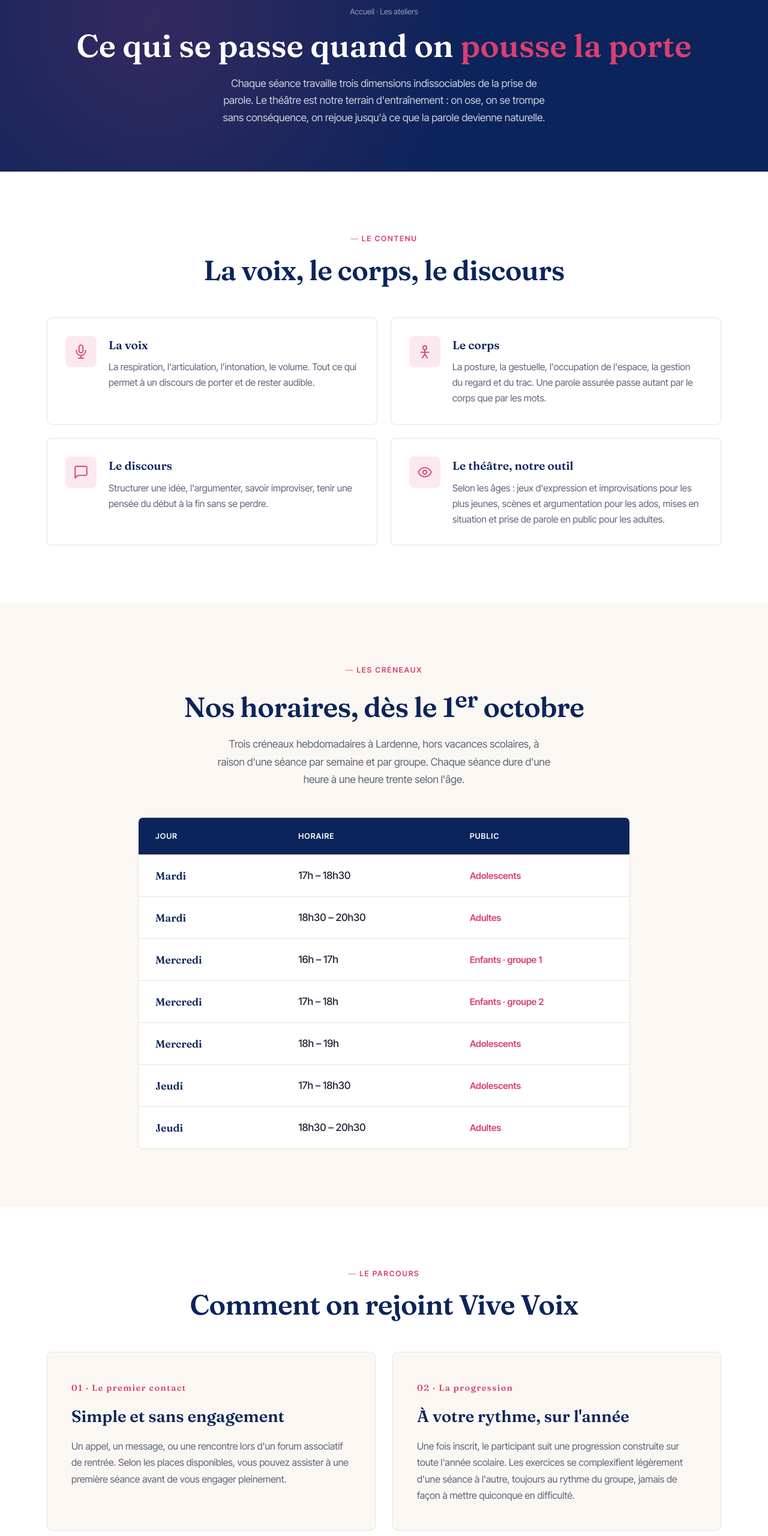
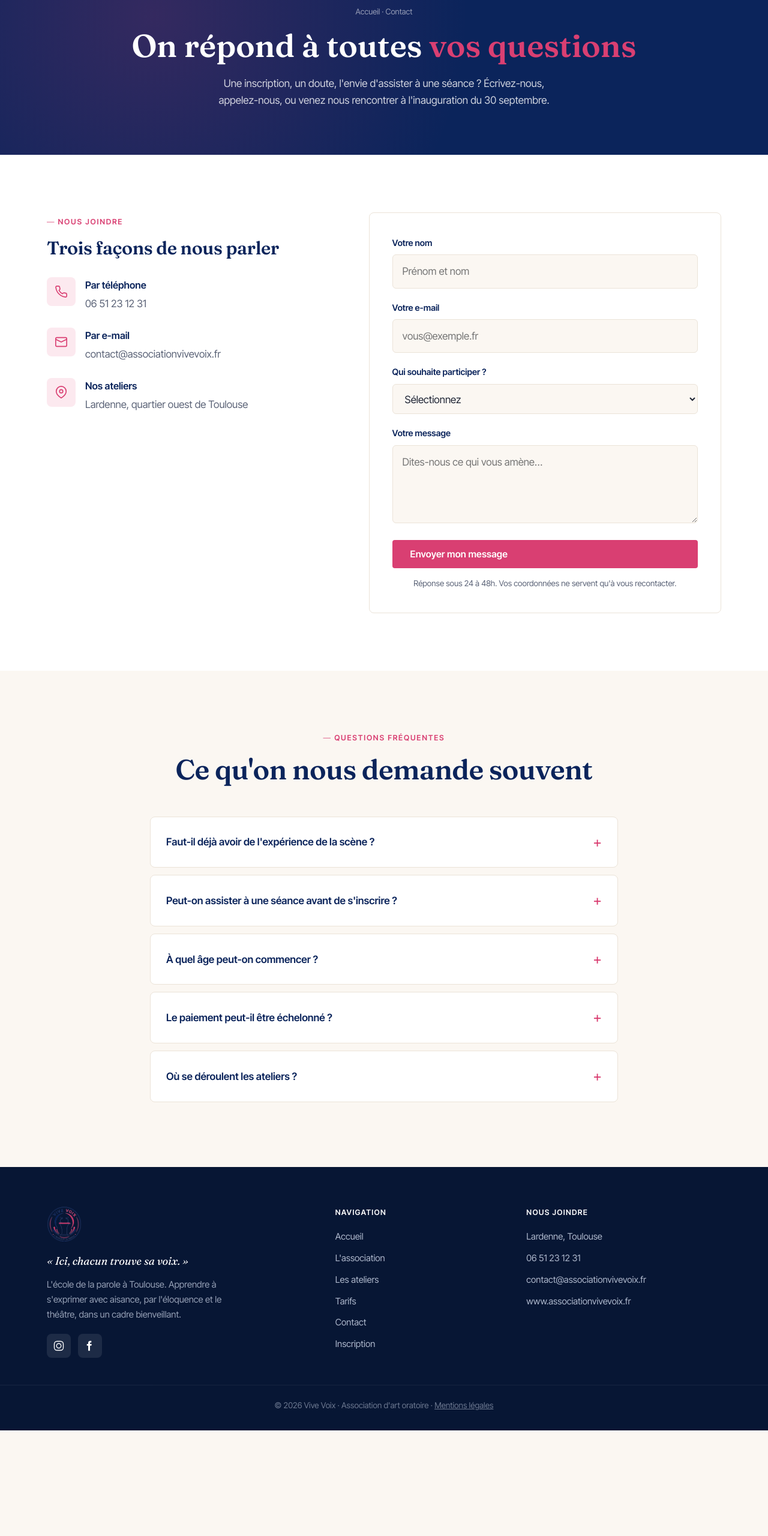
Before and after one commit to ViveVoix/vivevoix-site, a website: page contact.html in a window 1280 px wide. Shown: the part 160-2720 px from the top of the page at 60% size. After the commit the page ends 2544 px from the top, so only its background shows below. Drawn offline with Linux system fonts and the light colour scheme.

Commit message:
Add files via upload

```diff
--- a/contact.html
+++ b/contact.html
@@ -3,9 +3,9 @@
 <head>
 <meta charset="UTF-8">
 <meta name="viewport" content="width=device-width,initial-scale=1">
-<title>Les ateliers — Vive Voix, l'école de la parole</title>
-<meta name="description" content="Le déroulé des ateliers Vive Voix : voix, corps et discours travaillés par le théâtre. Créneaux hebdomadaires à Lardenne pour enfants dès 7 ans, adolescents et adultes.">
-<meta property="og:title" content="Les ateliers — Vive Voix">
+<title>Contact &amp; inscription — Vive Voix, l'école de la parole</title>
+<meta name="description" content="Contactez Vive Voix pour une inscription ou une question. Ateliers d'éloquence et de théâtre à Lardenne, Toulouse, pour enfants, adolescents et adultes.">
+<meta property="og:title" content="Contact — Vive Voix">
 <meta property="og:type" content="website">
 <meta property="og:locale" content="fr_FR">
 <link rel="icon" href="favicon.ico" sizes="any">
@@ -23,9 +23,9 @@
     <ul id="menu">
       <li><a class="lnk" href="index.html">Accueil</a></li>
       <li><a class="lnk" href="association.html">L'association</a></li>
-      <li><a class="lnk active" href="ateliers.html">Les ateliers</a></li>
+      <li><a class="lnk" href="ateliers.html">Les ateliers</a></li>
       <li><a class="lnk" href="tarifs.html">Tarifs</a></li>
-      <li><a class="lnk" href="contact.html">Contact</a></li>
+      <li><a class="lnk active" href="contact.html">Contact</a></li>
       <li><a class="btn btn-rose" href="inscription.html">S'inscrire</a></li>
     </ul>
   </nav>
@@ -33,79 +33,93 @@
 
 <section class="page-hero">
   <div class="wrap inner">
-    <div class="crumb"><a href="index.html">Accueil</a> · Les ateliers</div>
-    <h1>Ce qui se passe quand on <em>pousse la porte</em></h1>
-    <p>Chaque séance travaille trois dimensions indissociables de la prise de parole. Le théâtre est notre terrain d'entraînement : on ose, on se trompe sans conséquence, on rejoue jusqu'à ce que la parole devienne naturelle.</p>
+    <div class="crumb"><a href="index.html">Accueil</a> · Contact</div>
+    <h1>On répond à toutes <em>vos questions</em></h1>
+    <p>Une inscription, un doute, l'envie d'assister à une séance ? Écrivez-nous, appelez-nous, ou venez nous rencontrer à l'inauguration du 30 septembre.</p>
   </div>
 </section>
 
-<!-- ── Trois dimensions ── -->
-<section class="pillars">
-  <div class="wrap">
-    <div class="center">
-      <span class="eyebrow">Le contenu</span>
-      <h2 class="title">La voix, le corps, le discours</h2>
-    </div>
-    <div class="values-grid">
-      <div class="value">
-        <div class="ic"><svg viewBox="0 0 24 24" fill="none" stroke="currentColor" stroke-width="1.7" stroke-linecap="round" stroke-linejoin="round"><path d="M12 2a3 3 0 0 0-3 3v6a3 3 0 0 0 6 0V5a3 3 0 0 0-3-3z"/><path d="M19 10v1a7 7 0 0 1-14 0v-1M12 18v4M8 22h8"/></svg></div>
-        <div><h3>La voix</h3><p>La respiration, l'articulation, l'intonation, le volume. Tout ce qui permet à un discours de porter et de rester audible.</p></div>
+<section class="bg-white" style="background:#fff">
+  <div class="wrap contact-grid">
+    <div class="cinfo">
+      <span class="eyebrow">Nous joindre</span>
+      <h2 class="title" style="font-size:1.9rem;margin-bottom:32px">Trois façons de nous parler</h2>
+      <div class="row">
+        <div class="ic"><svg viewBox="0 0 24 24" fill="none" stroke="currentColor" stroke-width="1.8" stroke-linecap="round" stroke-linejoin="round"><path d="M22 16.9v3a2 2 0 0 1-2.2 2 19.8 19.8 0 0 1-8.6-3 19.5 19.5 0 0 1-6-6 19.8 19.8 0 0 1-3-8.6A2 2 0 0 1 4.1 2h3a2 2 0 0 1 2 1.7c.1.9.3 1.8.6 2.7a2 2 0 0 1-.5 2.1L8.1 9.9a16 16 0 0 0 6 6l1.4-1.1a2 2 0 0 1 2.1-.5c.9.3 1.8.5 2.7.6a2 2 0 0 1 1.7 2z"/></svg></div>
+        <div><b>Par téléphone</b><a href="tel:+33651231231">06 51 23 12 31</a></div>
       </div>
-      <div class="value">
-        <div class="ic"><svg viewBox="0 0 24 24" fill="none" stroke="currentColor" stroke-width="1.7" stroke-linecap="round" stroke-linejoin="round"><circle cx="12" cy="6" r="3"/><path d="M12 9v7M8 22l4-6 4 6M6 13h12"/></svg></div>
-        <div><h3>Le corps</h3><p>La posture, la gestuelle, l'occupation de l'espace, la gestion du regard et du trac. Une parole assurée passe autant par le corps que par les mots.</p></div>
+      <div class="row">
+        <div class="ic"><svg viewBox="0 0 24 24" fill="none" stroke="currentColor" stroke-width="1.8" stroke-linecap="round" stroke-linejoin="round"><rect x="2" y="4" width="20" height="16" rx="2"/><path d="m22 7-10 5L2 7"/></svg></div>
+        <div><b>Par e-mail</b><a href="mailto:contact@associationvivevoix.fr">contact@associationvivevoix.fr</a></div>
       </div>
-      <div class="value">
-        <div class="ic"><svg viewBox="0 0 24 24" fill="none" stroke="currentColor" stroke-width="1.7" stroke-linecap="round" stroke-linejoin="round"><path d="M21 15a2 2 0 0 1-2 2H7l-4 4V5a2 2 0 0 1 2-2h14a2 2 0 0 1 2 2z"/></svg></div>
-        <div><h3>Le discours</h3><p>Structurer une idée, l'argumenter, savoir improviser, tenir une pensée du début à la fin sans se perdre.</p></div>
-      </div>
-      <div class="value">
-        <div class="ic"><svg viewBox="0 0 24 24" fill="none" stroke="currentColor" stroke-width="1.7" stroke-linecap="round" stroke-linejoin="round"><path d="M2 12s3-7 10-7 10 7 10 7-3 7-10 7-10-7-10-7z"/><circle cx="12" cy="12" r="3"/></svg></div>
-        <div><h3>Le théâtre, notre outil</h3><p>Selon les âges : jeux d'expression et improvisations pour les plus jeunes, scènes et argumentation pour les ados, mises en situation et prise de parole en public pour les adultes.</p></div>
+      <div class="row">
+        <div class="ic"><svg viewBox="0 0 24 24" fill="none" stroke="currentColor" stroke-width="1.8" stroke-linecap="round" stroke-linejoin="round"><path d="M21 10c0 7-9 12-9 12s-9-5-9-12a9 9 0 0 1 18 0z"/><circle cx="12" cy="10" r="3"/></svg></div>
+        <div><b>Nos ateliers</b><span>Lardenne, quartier ouest de Toulouse</span></div>
       </div>
     </div>
+
+    <form class="vv" novalidate>
+      <div class="formmsg">Merci ! Votre message a bien été envoyé. Nous vous répondrons rapidement.</div>
+      <div style="position:absolute;left:-9999px" aria-hidden="true">
+        <label for="website">Ne pas remplir</label>
+        <input id="website" name="website" type="text" tabindex="-1" autocomplete="off">
+      </div>
+      <div class="field">
+        <label for="nom">Votre nom</label>
+        <input id="nom" name="nom" type="text" placeholder="Prénom et nom" required>
+      </div>
+      <div class="field">
+        <label for="email">Votre e-mail</label>
+        <input id="email" name="email" type="email" placeholder="vous@exemple.fr" required>
+      </div>
+      <div class="field">
+        <label for="public">Qui souhaite participer ?</label>
+        <select id="public" name="public">
+          <option value="">Sélectionnez</option>
+          <option>Un enfant (dès 7 ans)</option>
+          <option>Un adolescent (12 à 17 ans)</option>
+          <option>Un adulte (dès 18 ans)</option>
+          <option>Je me renseigne simplement</option>
+        </select>
+      </div>
+      <div class="field">
+        <label for="message">Votre message</label>
+        <textarea id="message" name="message" placeholder="Dites-nous ce qui vous amène…"></textarea>
+      </div>
+      <button type="submit" class="btn btn-rose">Envoyer mon message</button>
+      <p class="form-note">Réponse sous 24 à 48h. Vos coordonnées ne servent qu'à vous recontacter.</p>
+    </form>
   </div>
 </section>
 
-<!-- ── Créneaux ── -->
+<!-- ── FAQ ── -->
 <section class="schedule">
   <div class="wrap">
     <div class="center">
-      <span class="eyebrow">Les créneaux</span>
-      <h2 class="title">Nos horaires, dès le 1<sup>er</sup> octobre</h2>
-      <p class="lead-2">Trois créneaux hebdomadaires à Lardenne, hors vacances scolaires, à raison d'une séance par semaine et par groupe. Chaque séance dure d'une heure à une heure trente selon l'âge.</p>
+      <span class="eyebrow">Questions fréquentes</span>
+      <h2 class="title">Ce qu'on nous demande souvent</h2>
     </div>
-    <div class="sched-table">
-      <div class="sched-row head"><span class="day">Jour</span><span class="time">Horaire</span><span class="who">Public</span></div>
-      <div class="sched-row"><span class="day">Mardi</span><span class="time">17h – 18h30</span><span class="who">Adolescents</span></div>
-      <div class="sched-row"><span class="day">Mardi</span><span class="time">18h30 – 20h30</span><span class="who">Adultes</span></div>
-      <div class="sched-row"><span class="day">Mercredi</span><span class="time">16h – 17h</span><span class="who">Enfants · groupe 1</span></div>
-      <div class="sched-row"><span class="day">Mercredi</span><span class="time">17h – 18h</span><span class="who">Enfants · groupe 2</span></div>
-      <div class="sched-row"><span class="day">Mercredi</span><span class="time">18h – 19h</span><span class="who">Adolescents</span></div>
-      <div class="sched-row"><span class="day">Jeudi</span><span class="time">17h – 18h30</span><span class="who">Adolescents</span></div>
-      <div class="sched-row"><span class="day">Jeudi</span><span class="time">18h30 – 20h30</span><span class="who">Adultes</span></div>
-    </div>
-  </div>
-</section>
-
-<!-- ── Le parcours ── -->
-<section class="pillars">
-  <div class="wrap">
-    <div class="center">
-      <span class="eyebrow">Le parcours</span>
-      <h2 class="title">Comment on rejoint Vive Voix</h2>
-    </div>
-    <div class="pillar-grid" style="margin-top:52px">
-      <div class="pillar">
-        <span class="idx">01 · Le premier contact</span>
-        <h3>Simple et sans engagement</h3>
-        <p>Un appel, un message, ou une rencontre lors d'un forum associatif de rentrée. Selon les places disponibles, vous pouvez assister à une première séance avant de vous engager pleinement.</p>
-      </div>
-      <div class="pillar">
-        <span class="idx">02 · La progression</span>
-        <h3>À votre rythme, sur l'année</h3>
-        <p>Une fois inscrit, le participant suit une progression construite sur toute l'année scolaire. Les exercices se complexifient légèrement d'une séance à l'autre, toujours au rythme du groupe, jamais de façon à mettre quiconque en difficulté.</p>
-      </div>
+    <div class="faq">
+      <details class="qa">
+        <summary>Faut-il déjà avoir de l'expérience de la scène ?</summary>
+        <div class="ans">Pas du tout. La grande majorité des participants n'ont jamais fait de théâtre ni pris la parole en public. Le cadre est justement pensé pour ceux que l'idée intimide : on commence là où chacun en est.</div>
+      </details>
+      <details class="qa">
+        <summary>Peut-on assister à une séance avant de s'inscrire ?</summary>
+        <div class="ans">Oui, selon les places disponibles. Contactez-nous pour convenir d'une première séance, ou venez à l'inauguration du 30 septembre pour découvrir l'ambiance et rencontrer l'équipe.</div>
+      </details>
+      <details class="qa">
+        <summary>À quel âge peut-on commencer ?</summary>
+        <div class="ans">Dès 7 ans pour les enfants. Nous accueillons ensuite les adolescents de 12 à 17 ans, et les adultes à partir de 18 ans, avec un objectif adapté à chaque tranche d'âge.</div>
+      </details>
+      <details class="qa">
+        <summary>Le paiement peut-il être échelonné ?</summary>
+        <div class="ans">Oui. Les inscriptions se font à l'année, avec des options de paiement fractionné pour faciliter l'accès. Parlez-nous de votre situation, on trouve une solution.</div>
+      </details>
+      <details class="qa">
+        <summary>Où se déroulent les ateliers ?</summary>
+        <div class="ans">À Lardenne, dans le quartier ouest de Toulouse, dans une salle municipale. Les créneaux ont lieu les mardis, mercredis et jeudis, hors vacances scolaires.</div>
+      </details>
     </div>
   </div>
 </section>
--- a/style.css
+++ b/style.css
@@ -130,36 +130,13 @@ h1.hero-h em{font-style:normal;color:var(--rose)}
   border-radius:8px 8px 8px 60px;overflow:hidden;box-shadow:var(--shadow-lg);
   aspect-ratio:4/5;background:var(--navy);
 }
-.hero-photo img{width:100%;height:100%;object-fit:cover;object-position:50% 12%}
+.hero-photo img,.hero-photo video{width:100%;height:100%;object-fit:cover;object-position:50% 12%}
 .hero-quote-badge{
   position:absolute;bottom:-22px;left:-22px;background:var(--navy);color:#fff;
   padding:20px 26px;border-radius:6px;max-width:250px;box-shadow:var(--shadow-lg);
 }
 .hero-quote-badge p{font-family:'Fraunces',serif;font-style:italic;font-size:1.08rem;line-height:1.4}
 .hero-quote-badge span{display:block;margin-top:8px;font-size:.74rem;letter-spacing:.1em;text-transform:uppercase;color:var(--rose);font-family:'Inter Tight',sans-serif;font-style:normal;font-weight:600}
-
-/* ── Hero vidéo plein écran ── */
-.hero-video-wrap{
-  position:relative;min-height:92vh;display:flex;align-items:center;
-  overflow:hidden;color:#fff;padding:120px 0 70px;
-}
-.hero-video-wrap video{
-  position:absolute;inset:0;width:100%;height:100%;object-fit:cover;z-index:0;background:var(--navy-deep);
-}
-.hero-video-wrap::before{
-  content:"";position:absolute;inset:0;z-index:1;
-  background:linear-gradient(180deg, rgba(7,22,52,.62) 0%, rgba(7,22,52,.4) 45%, rgba(7,22,52,.8) 100%);
-}
-.hero-video-content{position:relative;z-index:2;max-width:640px}
-.hero-video-wrap .hero-tag{background:rgba(255,255,255,.14);border-color:rgba(255,255,255,.25);color:#fff;backdrop-filter:blur(6px)}
-.hero-video-wrap h1.hero-h{color:#fff}
-.hero-video-wrap h1.hero-h em{color:var(--rose)}
-.hero-video-wrap .hero-sub{color:rgba(255,255,255,.86)}
-.hero-video-wrap .hero-meta{border-top-color:rgba(255,255,255,.22)}
-.hero-video-wrap .hero-meta .m b{color:#fff}
-.hero-video-wrap .hero-meta .m span{color:rgba(255,255,255,.7)}
-.hero-video-wrap .btn-line{background:transparent;color:#fff;border-color:rgba(255,255,255,.6)}
-.hero-video-wrap .btn-line:hover{background:#fff;color:var(--navy)}
 
 /* ── Bandeau parole ── */
 .marquee-band{background:var(--navy);color:#fff;padding:22px 0;overflow:hidden}
@@ -383,7 +360,6 @@ footer .copy a{text-decoration:underline}
 @media(max-width:680px){
   body{font-size:16px}
   section{padding:68px 0}
-  .hero-video-wrap{min-height:82vh;padding:100px 0 56px}
   .nav{height:74px}
   .nav .logo img{height:50px}
   .nav ul{
```
Also changed, not shown: index.html (+16 -6 lines), favicon.png.
